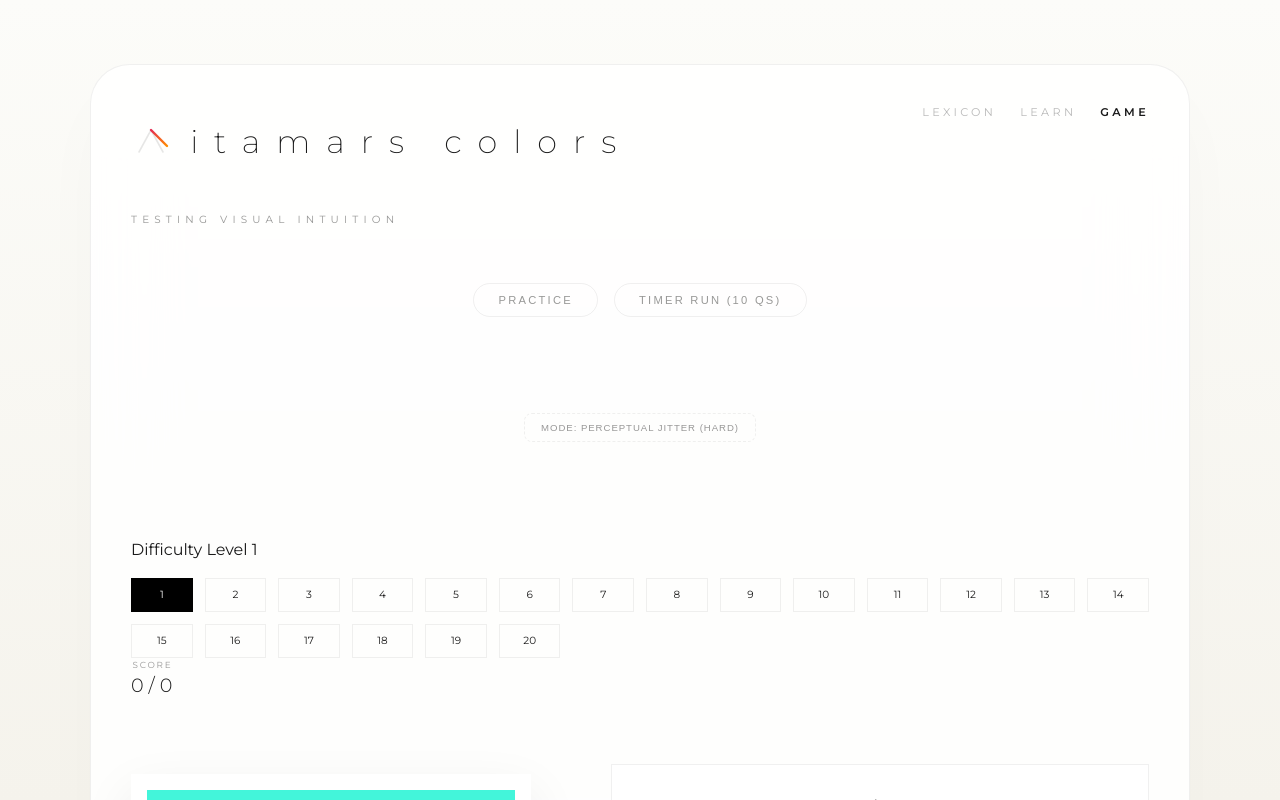
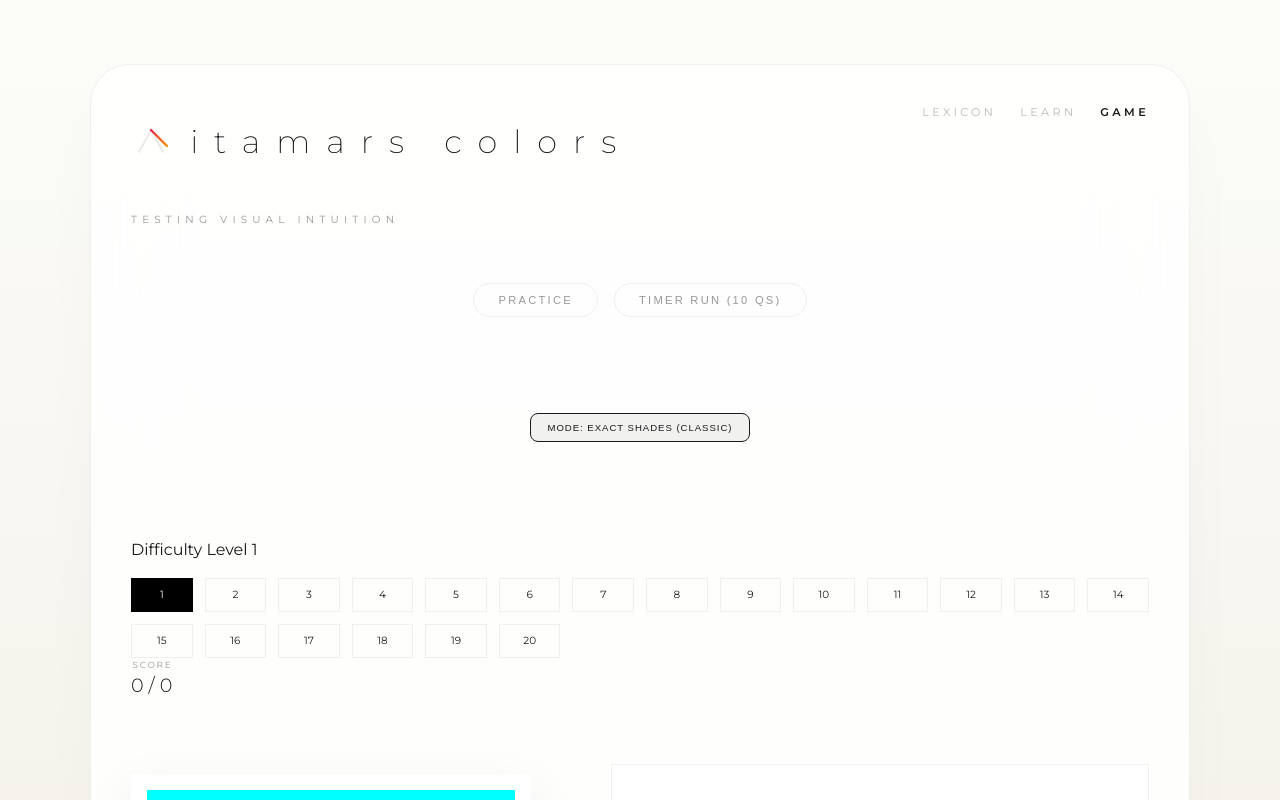
Before and after one commit to ItamarShecwitz/colors, a React (Vite) app: page / in a window 1280 px wide. Both pictures are taken after a click on the button "GAME". Shown: the top 800 px of the page. Built offline with nearby package versions, Linux system fonts and the light colour scheme.

Commit message:
feat: make Exact Shades the default game mode

```diff
--- a/src/components/ColorGame.tsx
+++ b/src/components/ColorGame.tsx
@@ -18,7 +18,7 @@ export function ColorGame({ initialDifficulty = 1, onSelectColor }: ColorGamePro
   const [feedback, setFeedback] = useState<'correct' | 'wrong' | null>(null);
   const [lastClickedOption, setLastClickedOption] = useState<string | null>(null);
   const [score, setScore] = useState({ correct: 0, total: 0 });
-  const [isJitterEnabled, setIsJitterEnabled] = useState(true);
+  const [isJitterEnabled, setIsJitterEnabled] = useState(false);
 
   // Timer Mode State
   const [timeLeft, setTimeLeft] = useState(20);
```
Also changed, not shown: 1 other file (tests, documents, lock files or other folders).
